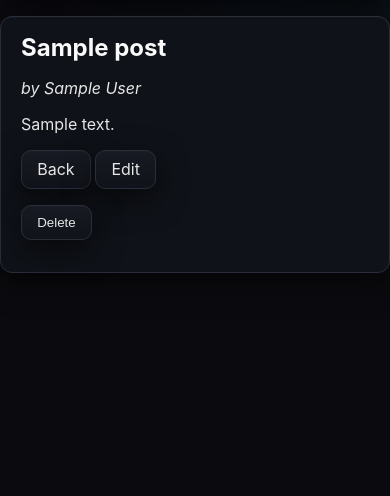
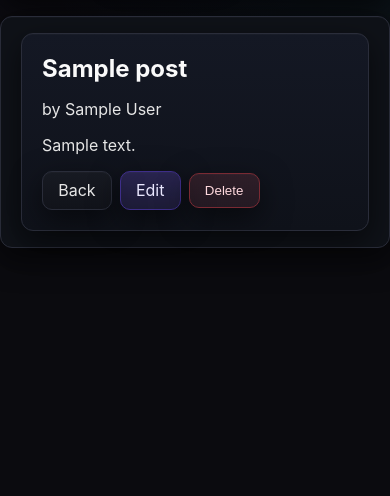
Before and after one commit to kaigiii/flask_blog, a Flask app: page /posts/1 in a window 390 px wide. Shown: the part 169-665 px from the top of the page. Run offline with Flask 3, Linux system fonts and the light colour scheme; a user stored in the database is signed in; tables that the repository leaves empty hold one stand-in row (values such as "Sample post").

Commit message:
UX revamp: responsive card grid, polished detail, styled forms

```diff
--- a/templates/base.html
+++ b/templates/base.html
@@ -88,6 +88,34 @@
 
       ul { padding-left: 1.1rem; }
       li { margin: .4rem 0; }
+
+      /* Cards & grid */
+      .grid {
+        display: grid;
+        grid-template-columns: repeat(auto-fill, minmax(240px, 1fr));
+        gap: 16px;
+      }
+      .card, .card-large, .form-card {
+        background: linear-gradient(180deg, #141824, #0f121a);
+        border: 1px solid var(--border);
+        border-radius: 12px;
+        padding: 1rem 1rem;
+        box-shadow: var(--shadow);
+        transition: transform .08s ease, border-color .2s ease, box-shadow .2s ease;
+      }
+      .card:hover { transform: translateY(-2px); border-color: #3a3f52; }
+      .card h3 { margin: 0 0 .35rem; font-size: 1.05rem; color: #fafafa; }
+      .card .meta { color: var(--muted); font-size: .9rem; }
+
+      .card-large { padding: 1.25rem 1.25rem; }
+      .form-card { padding: 1.25rem 1.25rem; }
+
+      .actions { display: flex; gap: .5rem; align-items: center; flex-wrap: wrap; }
+      .button.danger {
+        border-color: #7a2a33;
+        background: linear-gradient(180deg, rgba(182,75,90,.18), rgba(182,75,90,.12));
+        color: #ffd9de;
+      }
     </style>
   </head>
   <body>
--- a/templates/post_detail.html
+++ b/templates/post_detail.html
@@ -1,16 +1,18 @@
 {% extends 'base.html' %}
 {% block title %}{{ post.title }} - Flask Blog{% endblock %}
 {% block content %}
+  <article class="card-large">
     <h2>{{ post.title }}</h2>
-  <p><em>by {{ post.author }}</em></p>
-  <p>{{ post.content }}</p>
-  <p>
+    <p class="meta">by {{ post.author }}</p>
+    <div style="margin: 1rem 0; white-space: pre-wrap;">{{ post.content }}</div>
+    <div class="actions">
       <a href="{{ url_for('list_posts') }}" class="button">Back</a>
       {% if current_user.is_authenticated and (not post.user_id or post.user_id == current_user.id) %}
-    <a href="{{ url_for('edit_post', post_id=post.id) }}" class="button">Edit</a>
+      <a href="{{ url_for('edit_post', post_id=post.id) }}" class="button primary">Edit</a>
       <form action="{{ url_for('delete_post', post_id=post.id) }}" method="post" style="display:inline" onsubmit="return confirm('Delete this post?');">
-      <button type="submit">Delete</button>
+        <button type="submit" class="button danger">Delete</button>
       </form>
       {% endif %}
-  </p>
+    </div>
+  </article>
 {% endblock %}
```
Also changed, not shown: templates/edit_post.html (+6 -1 lines), templates/index.html (+6 -6 lines), templates/new_post.html (+6 -1 lines). Lines whose indentation alone changed are shown as unchanged.
